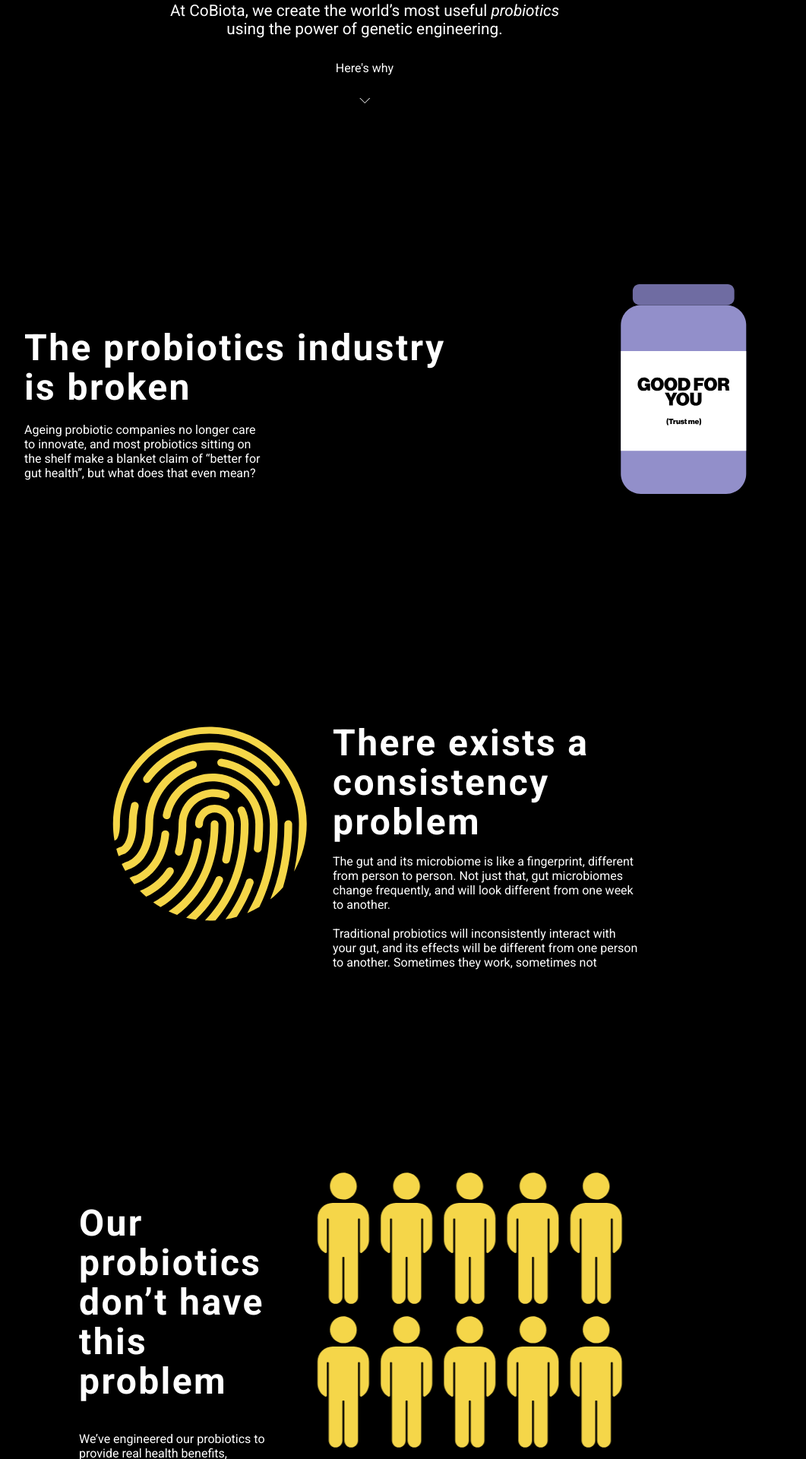
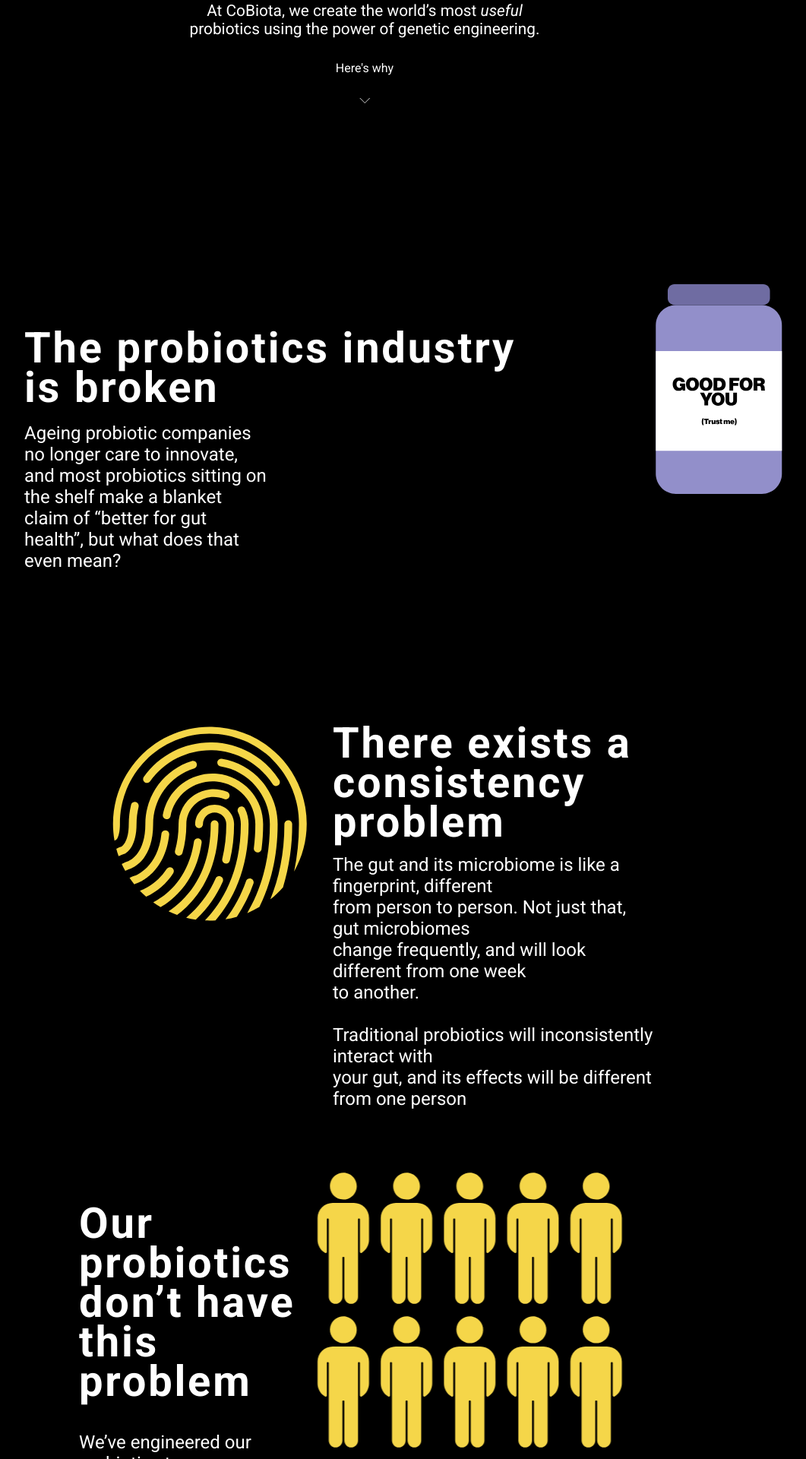
Before and after one commit to dependra123/cobiotaSite, a React (Vite) app: page / in a window 1280 px wide. Shown: the part 980-2900 px from the top of the page at 76% size, without its empty margins (160-1221 px from the left). Built offline with nearby package versions, Linux system fonts and the light colour scheme.

Commit message:
font size change and added pulse

```diff
--- a/src/App.css
+++ b/src/App.css
@@ -249,7 +249,7 @@
   font-family: 'Roboto';
   font-style: normal;
   font-weight: 700;
-  font-size: 3em;
+  font-size: 3.5em;
   line-height: 6.5vh;
 
   letter-spacing: 0.05em;
@@ -287,6 +287,22 @@
 
   letter-spacing: 0.05em;
 }
+
+.arrowDown{
+  animation: pulse 3s linear .5s infinite;
+}
+@keyframes pulse {
+  0% {
+    opacity: 1;
+  }
+  50% {
+    opacity: .25;
+  }
+  100% {
+    opacity: 1;
+  }
+}
+
 
 .textYellow{
   color: #F5D649;
@@ -326,6 +342,7 @@
 .indestrieText p{
   width: 25vw;
   margin: 2.5vh 0;
+  font-size: 1.5em;
 
 }
 
@@ -345,6 +362,7 @@
 
 .consistancy p{
   margin-top: 2vh;
+  font-size: 1.5em;
 }
 .fingerPrint{
   width: 35vh;
@@ -365,7 +383,7 @@
 }
 .problem p{
   margin-top: 5vh;
-  font-size: 1em;
+  font-size: 1.5em;
 }
 .extraspace{
   background-color: #000000;
--- a/src/App.jsx
+++ b/src/App.jsx
@@ -68,7 +68,7 @@
             Designed for <span className='textYellow'>everyone.</span>
           </h1>
           <h2>
-          At CoBiota, we create the world’s most useful <span className='itallicsInfo'>probiotics</span><br/> using the power of genetic engineering.
+          At CoBiota, we create the world’s most  <span className='itallicsInfo'>useful</span><br/> probiotics using the power of genetic engineering.
           </h2>
           <p>Here's why</p>
           <img className='arrowDown' src={arrowDown} alt="arrowDown"/>
```
